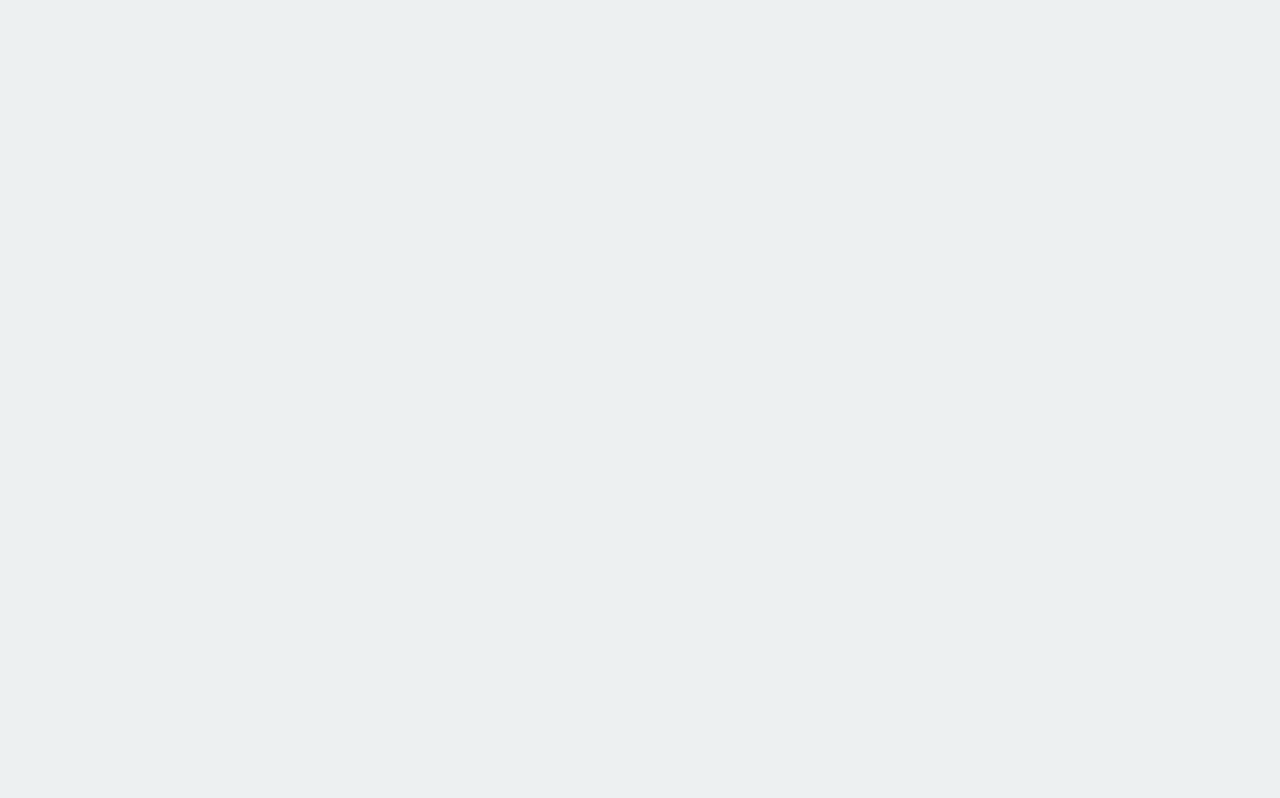
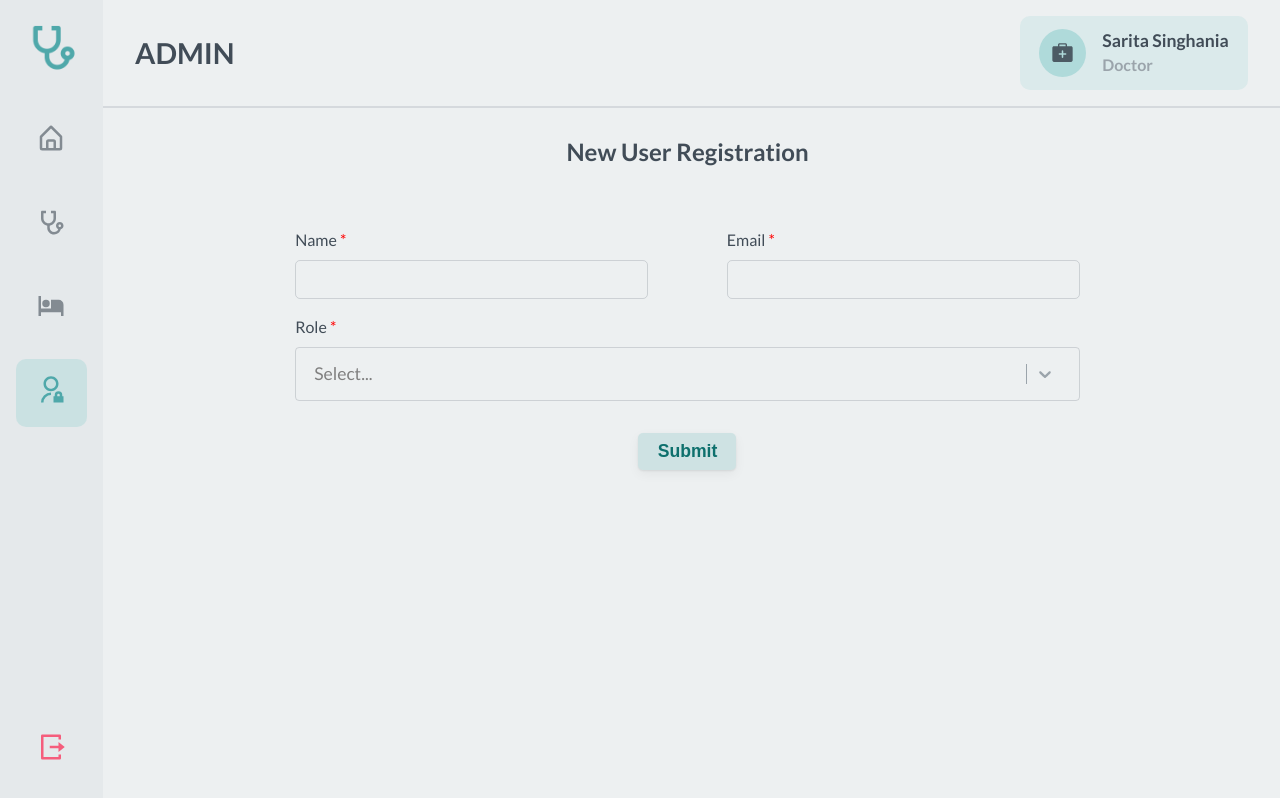
Before and after one commit to yatindra7/Sekhmet, a React (Vite) app in the folder frontend/: page /admin/new in a window 1280 px wide. Before the commit this address had no page. Built offline with nearby package versions, Linux system fonts and the light colour scheme; sample sign-in values are in the browser's storage.

Commit message:
Create admin page;

```diff
--- a/frontend/package.json
+++ b/frontend/package.json
@@ -18,6 +18,7 @@
     "react-dom": "^18.2.0",
     "react-icons": "^4.7.1",
     "react-router-dom": "^6.4.3",
+    "react-select": "^5.7.0",
     "react-table": "^7.8.0",
     "sass": "^1.55.0"
   },
--- a/frontend/src/App.tsx
+++ b/frontend/src/App.tsx
@@ -8,6 +8,7 @@ import { AuthProvider } from './hooks/useAuthContext';
 import Login from './pages/Login';
 import AddPatient from './pages/AddPatient';
 import PatientDetails from './pages/PatientDetails';
+import AddUser from './pages/AddUser';
 
 function App() {
   return (
@@ -24,7 +25,10 @@ function App() {
                 <Route path="new" element={<AddPatient />} />
                 <Route path=":ssn" element={<PatientDetails />} />
               </Route>
-              <Route path="/admin" element={<Admin />} />
+              <Route path="/admin">
+                <Route index element={<Admin />} />
+                <Route path="new" element={<AddUser />} />
+              </Route>
             </Route>
           </Routes>
         </AuthProvider>
--- a/frontend/src/components/Table.tsx
+++ b/frontend/src/components/Table.tsx
@@ -1,8 +1,8 @@
 /* eslint-disable react/jsx-key */
 import { Column, useTable } from 'react-table';
-import { PatientType } from '../types';
+import { PatientType, User } from '../types';
 
-function Table({ columns, data }: { columns: Column<PatientType>[]; data: PatientType[] }) {
+function Table({ columns, data }: { columns: Column<any>[]; data: PatientType[] | User[] }) {
   const tableInstance = useTable({ columns, data });
 
   const { getTableProps, getTableBodyProps, headerGroups, rows, prepareRow } = tableInstance;
--- a/frontend/src/data.ts
+++ b/frontend/src/data.ts
@@ -1,4 +1,19 @@
-import { AppointmentType, ProcedureType, Medication, NurseType, PatientType, PhysicianType } from './types';
+import { AppointmentType, ProcedureType, Medication, NurseType, PatientType, PhysicianType, User } from './types';
+
+export const Users: User[] = [
+  {
+    id: 1,
+    name: 'Sarita Singhania',
+    role: 'Doctor',
+    email: 'hello@gmail.com',
+  },
+  {
+    id: 2,
+    name: 'Yatindra Ardnitay',
+    role: 'Doctor',
+    email: 'olleh@gmail.com',
+  },
+];
 
 export const Patients: PatientType[] = [
   {
--- a/frontend/src/hooks/useAuthContext.tsx
+++ b/frontend/src/hooks/useAuthContext.tsx
@@ -1,11 +1,5 @@
 import axios from 'axios';
-import React, {
-  createContext,
-  useContext,
-  useEffect,
-  useMemo,
-  useState,
-} from 'react';
+import React, { createContext, useContext, useEffect, useMemo, useState } from 'react';
 import { useNavigate } from 'react-router-dom';
 import { User } from '../types';
 
@@ -22,9 +16,7 @@ export const useAuthContext = () => useContext(AuthContext);
 export function AuthProvider({ children }: { children: React.ReactNode }) {
   const navigate = useNavigate();
 
-  const [isAuthenticated, setIsAuthenticated] = useState(
-    localStorage.getItem('authorizationtoken') !== null
-  );
+  const [isAuthenticated, setIsAuthenticated] = useState(localStorage.getItem('authorizationtoken') !== null);
   const [user, setUser] = useState<User>();
 
   const loginHandler = (authToken: string) => {
@@ -34,9 +26,10 @@ export function AuthProvider({ children }: { children: React.ReactNode }) {
     setUser({
       id: 1,
       name: 'Sarita Singhania',
-      role: 'Doctor'
-    })
-    navigate("/")
+      role: 'Doctor',
+      email: 'hello@gmail.com',
+    });
+    navigate('/');
   };
 
   const logoutHandler = () => {
@@ -44,7 +37,7 @@ export function AuthProvider({ children }: { children: React.ReactNode }) {
     delete axios.defaults.headers.common.authorizationtoken;
     setUser(undefined);
     setIsAuthenticated(false);
-    navigate("/login")
+    navigate('/login');
   };
 
   useEffect(() => {
@@ -54,18 +47,15 @@ export function AuthProvider({ children }: { children: React.ReactNode }) {
       setUser({
         id: 1,
         name: 'Sarita Singhania',
-        role: 'Doctor'
-      })
-    }
-    else {
-      navigate("/login")
+        role: 'Doctor',
+        email: 'hello@gmail.com',
+      });
+    } else {
+      navigate('/login');
     }
   }, [navigate]);
 
-  const value = useMemo(
-    () => ({ isAuthenticated, user, loginHandler, logoutHandler }),
-    [isAuthenticated, user]
-  );
+  const value = useMemo(() => ({ isAuthenticated, user, loginHandler, logoutHandler }), [isAuthenticated, user]);
 
   return <AuthContext.Provider value={value}>{children}</AuthContext.Provider>;
 }
--- /dev/null
+++ b/frontend/src/pages/AddUser.tsx
@@ -0,0 +1,77 @@
+import { useState } from 'react';
+import { useForm } from '../hooks/useForm';
+import { User } from '../types';
+import { AiOutlineLoading } from 'react-icons/ai';
+import { useNavigate } from 'react-router-dom';
+import Select from 'react-select';
+
+const userModes = ['Doctor', 'Front Desk Operator', 'Data Entry Operator', 'Admin'];
+
+function AddUser() {
+  const navigate = useNavigate();
+
+  const [isSubmitLoading, setIsSubmitLoading] = useState(false);
+
+  const onSubmit = (data: User) => {
+    setIsSubmitLoading(true);
+    console.log(data);
+    setIsSubmitLoading(false);
+    navigate('/admin');
+  };
+
+  const { handleSubmit, handleChange, changeValue, data, errors } = useForm<User>({
+    validations: {
+      name: {
+        required: {
+          value: true,
+          message: 'Please input the name of the user.',
+        },
+      },
+      email: {
+        required: {
+          value: true,
+          message: 'Please input the email id of the patient.',
+        },
+      },
+    },
+    onSubmit: () => onSubmit(data),
+  });
+
+  return (
+    <div className="add-patient">
+      <div className="title">New User Registration</div>
+      <form onSubmit={handleSubmit}>
+        <div className="item-group">
+          <div className="form-item required">
+            <div className="label">Name</div>
+            <input id="name" type="text" value={data.name} onChange={handleChange('name')} />
+            {errors.name && <div className="error">{errors.name}</div>}
+          </div>
+          <div className="form-item required">
+            <div className="label">Email</div>
+            <input id="email" type="email" value={data.email} onChange={handleChange('email')} />
+            {errors.email && <div className="error">{errors.email}</div>}
+          </div>
+        </div>
+        <div className="item-group">
+          <div className="form-item form-item-long required">
+            <div className="label">Role</div>
+            <Select
+              options={userModes.map((mode) => {
+                return { value: mode, label: mode };
+              })}
+              onChange={(selectedRole) => changeValue('role')(selectedRole?.value)}
+              classNamePrefix="custom-select"
+            />
+            {errors.role && <div className="error">{errors.role}</div>}
+          </div>
+        </div>
+        <button className="submit" disabled={isSubmitLoading} type="submit">
+          Submit {isSubmitLoading && <AiOutlineLoading size={15} />}
+        </button>
+      </form>
+    </div>
+  );
+}
+
+export default AddUser;
--- a/frontend/src/pages/Admin.tsx
+++ b/frontend/src/pages/Admin.tsx
@@ -1,5 +1,69 @@
+import fuzzysort from 'fuzzysort';
+import { useEffect, useMemo, useState } from 'react';
+import { useNavigate } from 'react-router-dom';
+import { Column } from 'react-table';
+import { User } from '../types';
+import { Users as UsersData } from '../data';
+import { BiSearch } from 'react-icons/bi';
+import Table from '../components/Table';
+
 function Admin() {
-    return <div className="home">This website is a work in progress.</div>;
-  }
+  const navigate = useNavigate();
 
-  export default Admin;
+  const [query, setQuery] = useState<string>('');
+  const [users, setUsers] = useState<User[]>([]);
+
+  useEffect(() => {
+    setUsers(UsersData);
+  }, []);
+
+  const columns = useMemo<Column<User>[]>(
+    () => [
+      {
+        Header: 'ID',
+        accessor: 'id',
+      },
+      {
+        Header: 'Name',
+        accessor: 'name',
+      },
+      {
+        Header: 'Email',
+        accessor: 'email',
+      },
+      {
+        Header: 'Role',
+        accessor: 'role',
+      },
+    ],
+    [],
+  );
+
+  const data: User[] = useMemo(
+    () => fuzzysort.go(query, users, { keys: ['name', 'email', 'role'], all: true }).map((result) => result.obj),
+    [users, query],
+  );
+
+  return (
+    <div className="patient">
+      <div className="top">
+        <div className="search">
+          <BiSearch size={20} className="search-icon" />
+          <input
+            id="user-query"
+            type="search"
+            value={query}
+            onChange={(e) => setQuery(e.target.value)}
+            placeholder="Type here to search users..."
+          />
+        </div>
+        <button type="button" className="add-btn" onClick={() => navigate('/admin/new')}>
+          Add +
+        </button>
+      </div>
+      <Table columns={columns} data={data} />
+    </div>
+  );
+}
+
+export default Admin;
--- a/frontend/src/types.ts
+++ b/frontend/src/types.ts
@@ -2,6 +2,7 @@ export interface User {
   id: number;
   name: string;
   role: 'Doctor' | 'Admin' | 'Front Desk Operator' | 'Data Entry Operator';
+  email: string;
 }
 
 export interface LoginForm {
```
